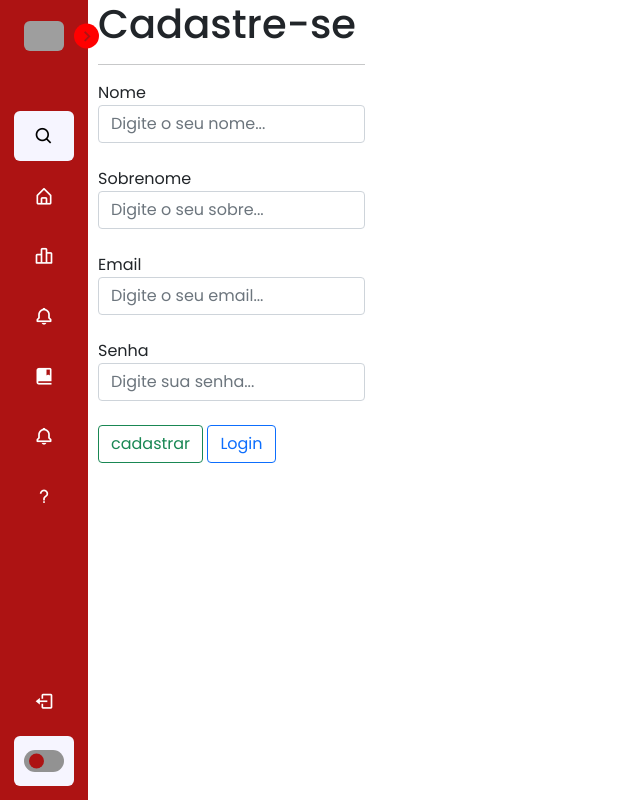
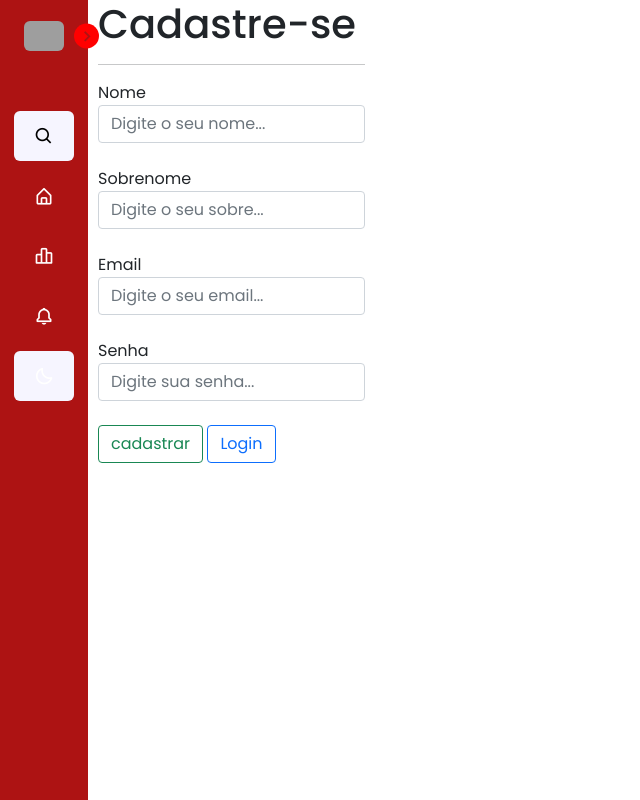
Before and after one commit to BryanWille/magis, a Django app: page /auth/register/ in a window 1280 px wide. Shown: the whole page, without its empty margins (0-640 px from the left). Run offline with Django 4.2, Linux system fonts and the light colour scheme; grey boxes are pictures that could not be loaded.

Commit message:
url da sidebar

```diff
--- a/templates/sidebar.html
+++ b/templates/sidebar.html
@@ -25,58 +25,56 @@
             </li>
 
             <ul class="menu-links">
+
+                {% if not request.user.is_authenticated %}
+
                 <li class="nav-link">
-                    <a href="/">
+                    <a href="{% url 'index' %}">
                         <i class='bx bx-home-alt icon' ></i>
                         <span class="text nav-text">Pág Inicial</span>
                     </a>
                 </li>
 
                 <li class="nav-link">
-                    <a href="/auth/cadastro">
+                    <a href="{% url 'register_attempt' %}">
                         <i class='bx bx-bar-chart-alt-2 icon' ></i>
                         <span class="text nav-text">Cadastro</span>
                     </a>
                 </li>
 
                 <li class="nav-link">
-                    <a href="/auth/login">
+                    <a href="{% url 'login_attempt' %}">
                         <i class='bx bx-bell icon'></i>
                         <span class="text nav-text">Login</span>
                     </a>
                 </li>
 
+                {% else %}
+
                 <li class="nav-link">
-                    <a href="#">
+                    <a href="{% url 'home' %}">
                         <i class='bx bxs-book-bookmark icon'></i>
                         <span class="text nav-text">Questões</span>
                     </a>
                 </li>
 
                 <li class="nav-link">
-                    <a href="#">
+                    <a href="{% url 'view_score' %}">
                         <i class='bx bx-bell icon'></i>
-                        <span class="text nav-text">Meu Progresso</span>
+                        <span class="text nav-text">Sua pontuação</span>
                     </a>
                 </li>
-
-                <li class="nav-link">
-                    <a href="#">
-                        <i class='bx bx-question-mark icon'></i>
-                        <span class="text nav-text">Enviar Questões</span>
-                    </a>
-                </li>
-
             </ul>
         </div>
 
         <div class="bottom-content">
             <li class="">
-                <a href="#">
+                <a href="{% url 'logout_attempt' %}">
                     <i class='bx bx-log-out icon' ></i>
                     <span class="text nav-text">Logout</span>
                 </a>
             </li>
+        {% endif %}
 
             <li class="mode">
                 <div class="sun-moon">
```
Also changed, not shown: db.sqlite3.
